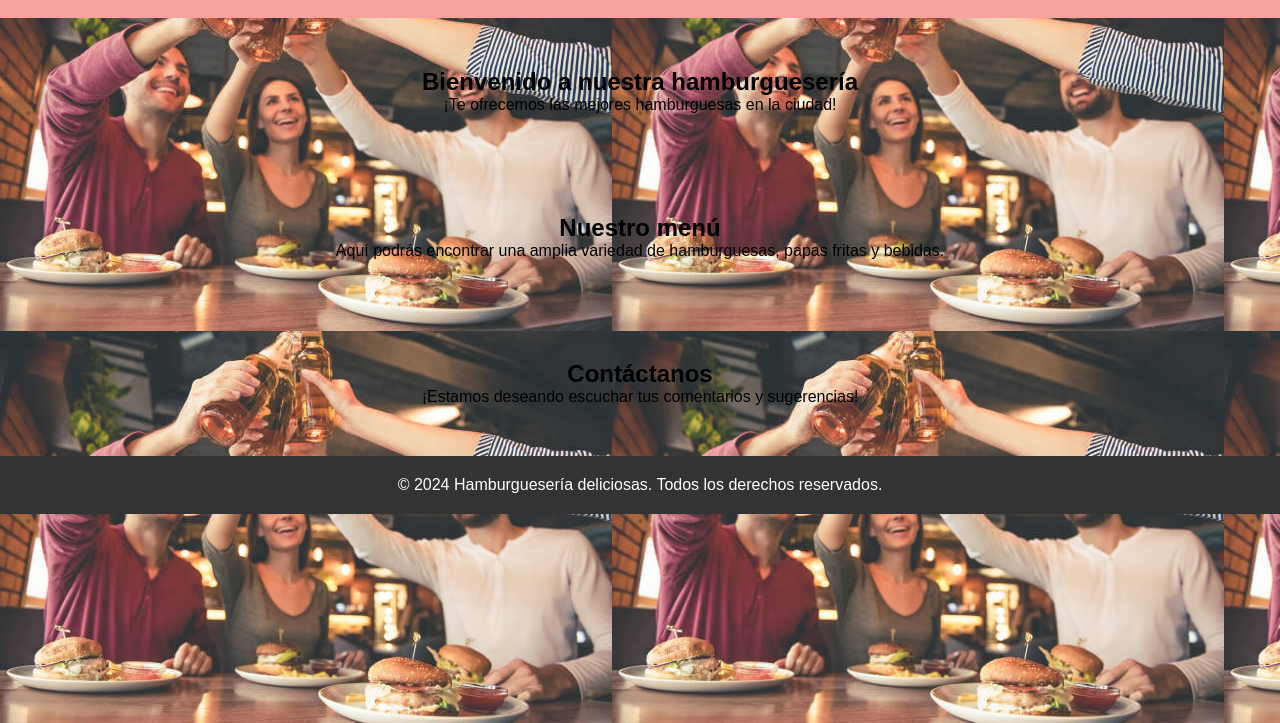
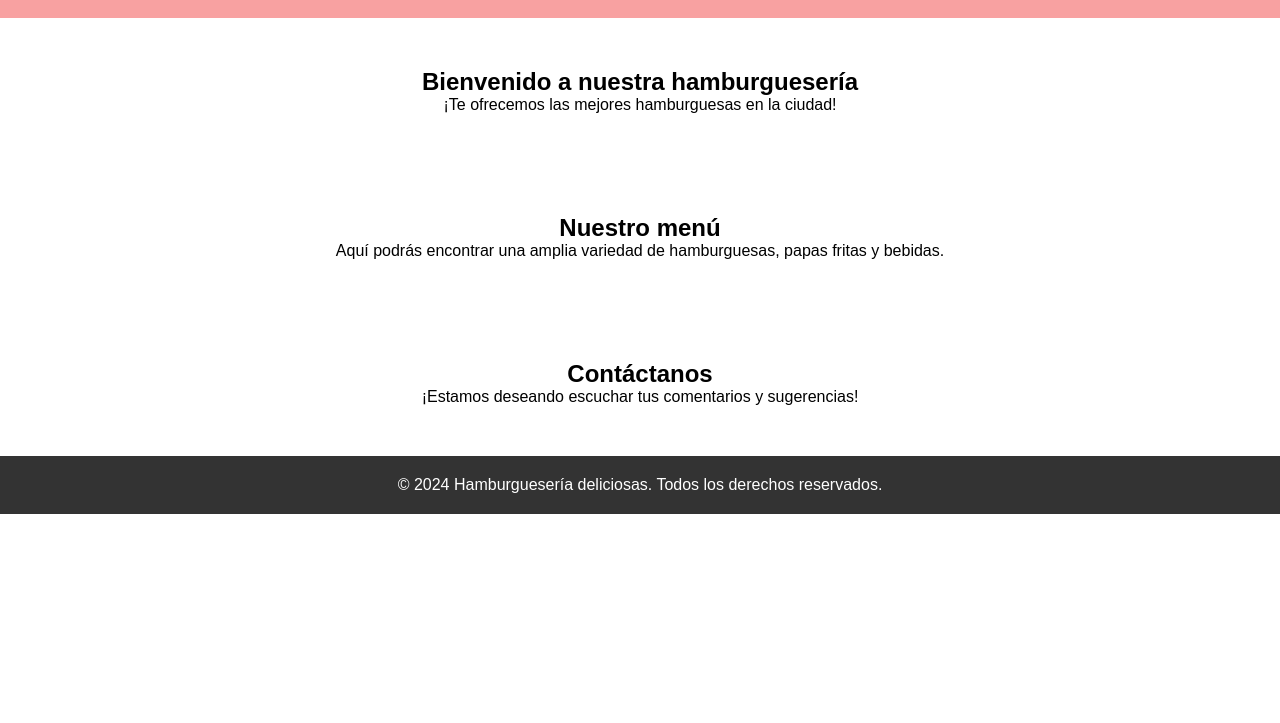
Before and after one commit to leontwas/Proyecto, a plain HTML site: page index.html in a window 1280 px wide. Shown: the part 77-800 px from the top of the page. Drawn offline with Linux system fonts and the light colour scheme.

Commit message:
Fondo eliminado

```diff
--- a/style.css
+++ b/style.css
@@ -6,8 +6,7 @@ body, h1, h2, p, ul, li {
 
 body {
     font-family: Arial, sans-serif;
-    background-image: url(./assets/Imagenes/fondos/fondo_reunion_amigos.jpg);
-}
+    }
 
 /* Estilos generales */
 header {
```
Also changed, not shown: assets/Imagenes/fondos/fondo_reunion_amigos.jpg (deleted).
